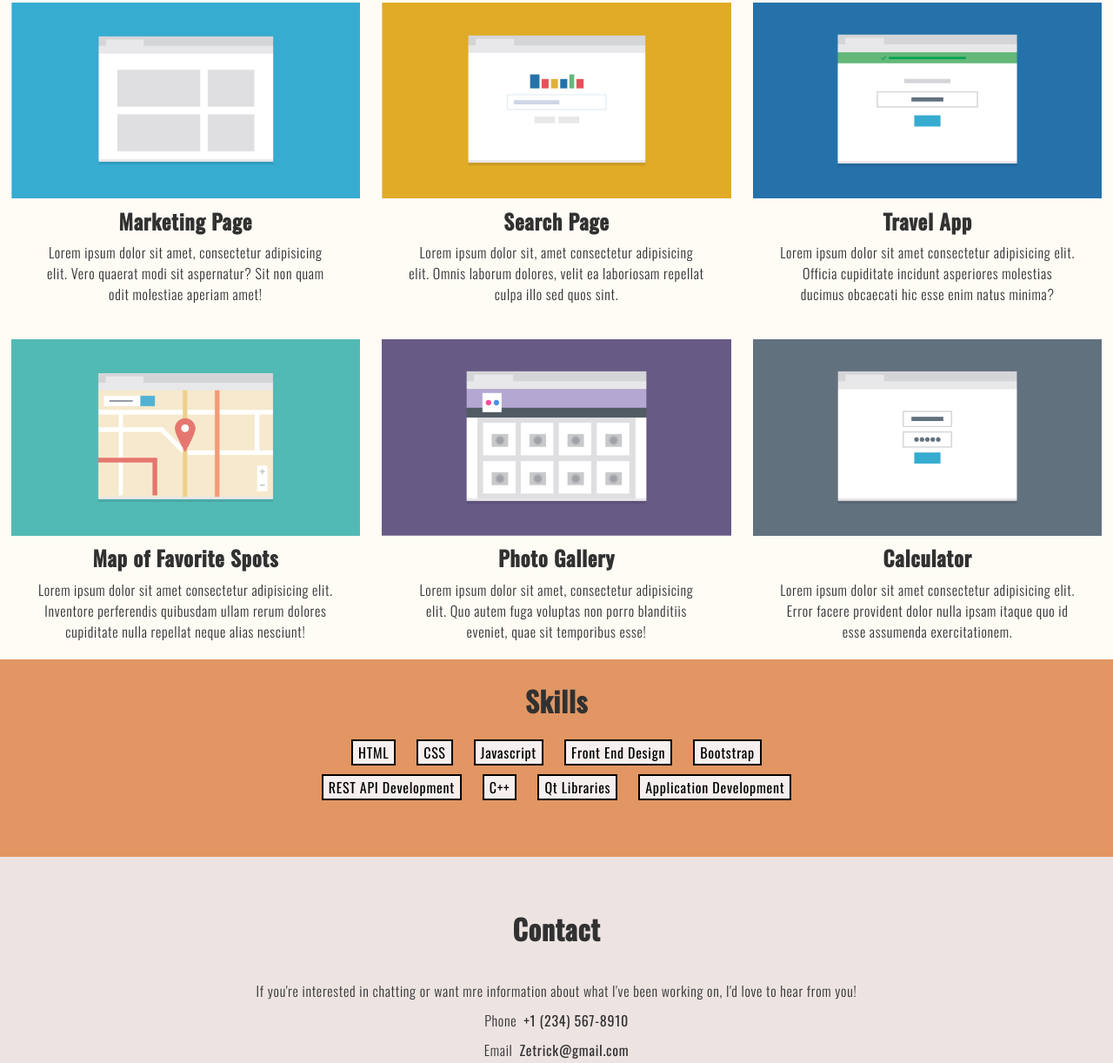
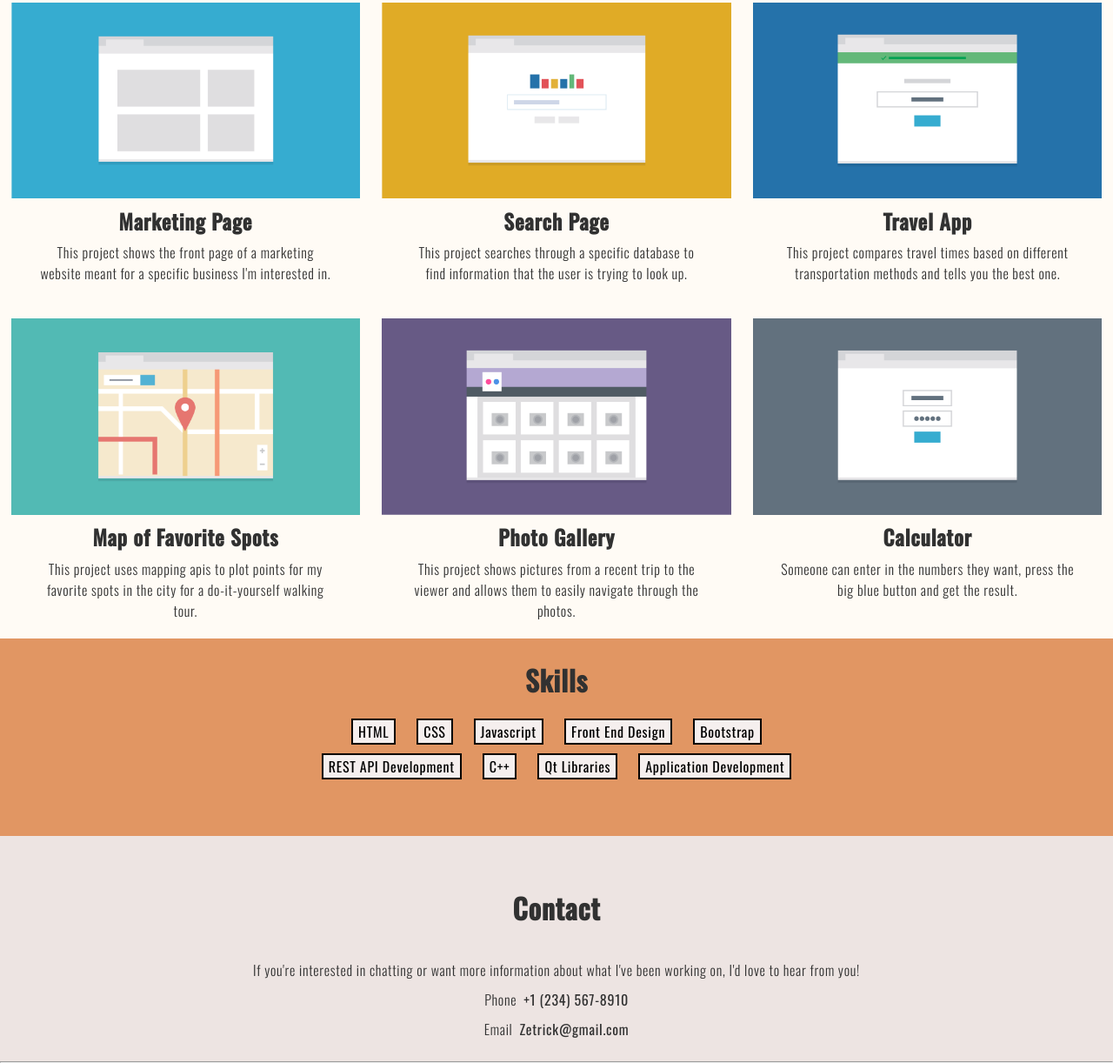
Before and after one commit to Zetrick/FEWD-Project-2, a plain HTML site: page index.html in a window 1280 px wide. Shown: the part 537-1759 px from the top of the page at 87% size. Drawn offline with nearby package versions, Linux system fonts and the light colour scheme.

Commit message:
Spelling mistake and filling in lorem ipsum placeholder text

```diff
--- a/index.html
+++ b/index.html
@@ -45,41 +45,33 @@
             <div class="portfolio-item item-1">
                 <img src="images/portfolio-1.png" alt="">
                 <h2>Marketing Page</h2>
-                <p>Lorem ipsum dolor sit amet, consectetur adipisicing elit. Vero quaerat
-                    modi sit aspernatur? Sit non
-                    quam odit molestiae aperiam amet!</p>
+                <p>This project shows the front page of a marketing website meant for a specific business I'm interested
+                    in.</p>
             </div>
             <div class="portfolio-item item-2">
                 <img src="images/portfolio-2.png" alt="">
                 <h2>Search Page</h2>
-                    <p>Lorem ipsum dolor sit, amet consectetur adipisicing elit. Omnis
-                        laborum dolores, velit ea laboriosam repellat culpa illo sed quos sint.</p>
+                <p>This project searches through a specific database to find information that the user is trying to look up.</p>
             </div>
             <div class=" portfolio-item item-3">
                 <img src="images/portfolio-3.png" alt="">
                 <h2>Travel App</h2>
-                    <p>Lorem ipsum dolor sit amet consectetur adipisicing elit. Officia
-                        cupiditate incidunt asperiores molestias ducimus obcaecati hic esse
-                         enim natus minima?</p>
+                <p>This project compares travel times based on different transportation methods and tells you the best one.</p>
             </div>
             <div class=" portfolio-item item-4">
                 <img src="images/portfolio-4.png" alt="">
                 <h2>Map of Favorite Spots</h2>
-                    <p>Lorem ipsum dolor sit amet consectetur adipisicing elit. Inventore
-                        perferendis quibusdam ullam rerum dolores cupiditate nulla repellat
-                        neque alias nesciunt!</p>
+                <p>This project uses mapping apis to plot points for my favorite spots in the city for a do-it-yourself walking tour.</p>
             </div>
             <div class=" portfolio-item item-5">
                 <img src="images/portfolio-5.png" alt="">
                 <h2>Photo Gallery</h2>
-                    <p>Lorem ipsum dolor sit amet, consectetur adipisicing elit. Quo autem
-                        fuga voluptas non porro blanditiis eveniet, quae sit temporibus esse!</p>
+                <p>This project shows pictures from a recent trip to the viewer and allows them to easily navigate through the photos.</p>
             </div>
             <div class=" portfolio-item item-6">
                 <img src="images/portfolio-6.png" alt="">
                 <h2>Calculator</h2>
-                    <p>Lorem ipsum dolor sit amet consectetur adipisicing elit. Error facere
-                        provident dolor nulla ipsam itaque quo id esse assumenda exercitationem.</p>
+                <p>Someone can enter in the numbers they want, press the big blue button and get the result.</p>
             </div>
 
         </div>
@@ -103,7 +95,7 @@
         <div class="footer-content">
 
             <h1>Contact</h1>
-            <p>If you're interested in chatting or want mre information about what I've been
+            <p>If you're interested in chatting or want more information about what I've been
                 working on, I'd love to hear from you!
             </p>
             <div class="contact-info">
```
Lines whose indentation alone changed are shown as unchanged.
